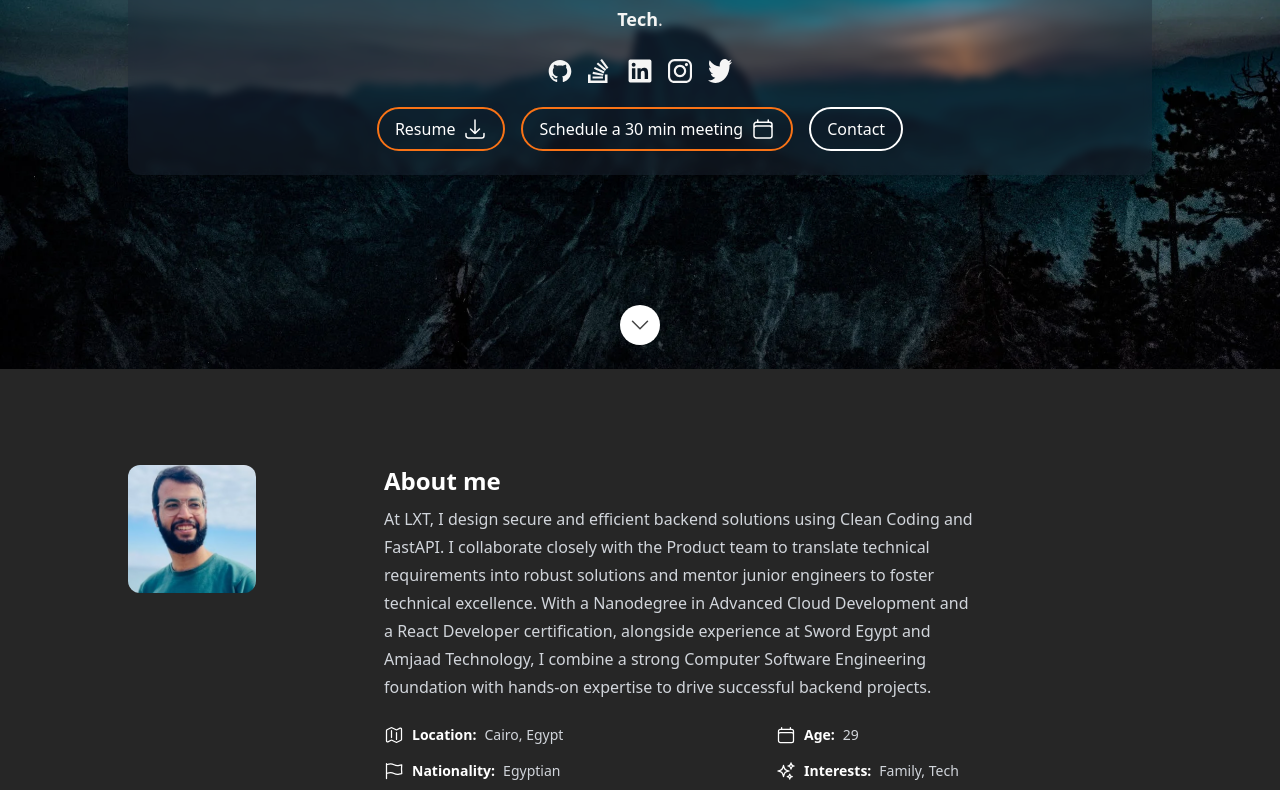
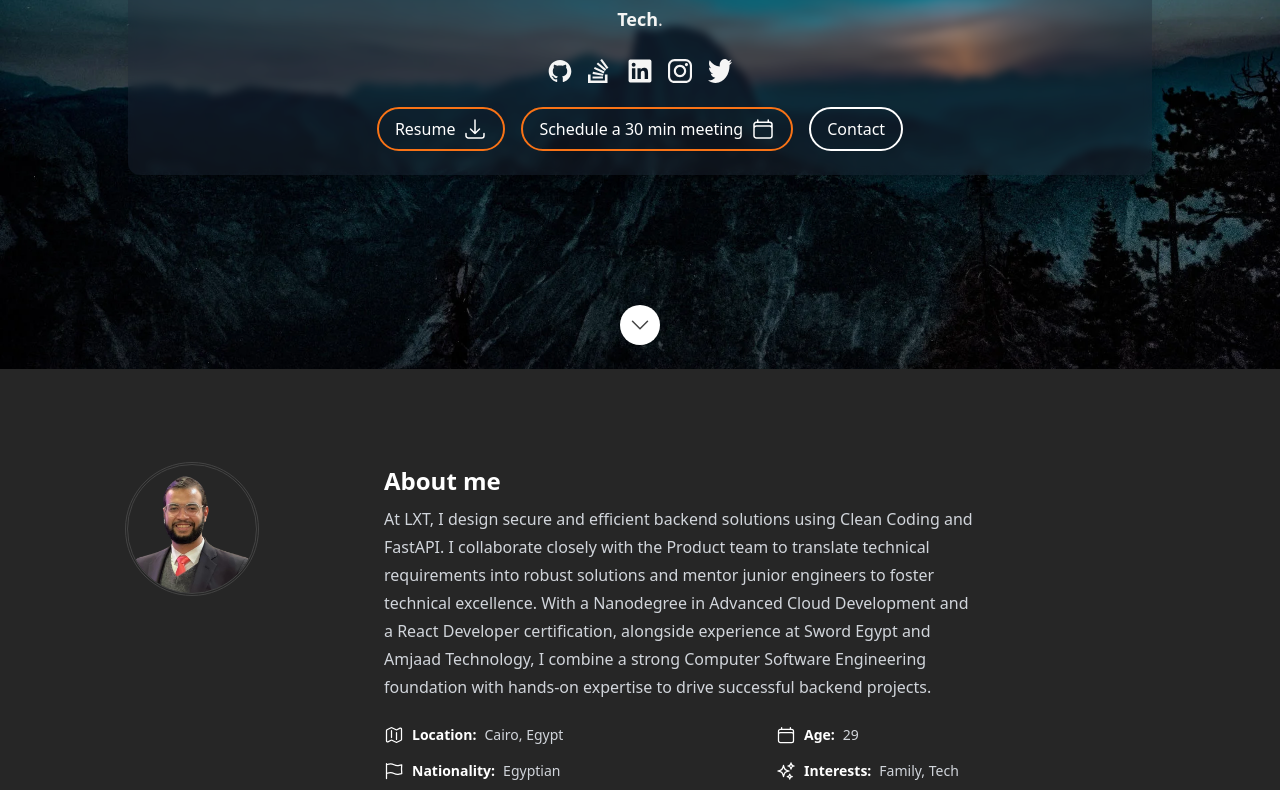
Before and after one commit to alsabbahy/my-landing-page, a Next.js app: page / in a window 1280 px wide. Shown: the part 431-1221 px from the top of the page. Built offline with nearby package versions, Linux system fonts and the light colour scheme.

Commit message:
Update profile image and styling
- Replace profile picture with new image
- Change profile image container to rounded-full with outline-double
- Update profilepic import in data.tsx to use new image file

```diff
--- a/src/components/Sections/About.tsx
+++ b/src/components/Sections/About.tsx
@@ -12,7 +12,7 @@ const About: FC = memo(() => {
       <div className={classNames('grid grid-cols-1 gap-y-4', {'md:grid-cols-4': !!profileImageSrc})}>
         {!!profileImageSrc && (
           <div className="col-span-1 flex justify-center md:justify-start">
-            <div className="relative h-24 w-24 overflow-hidden rounded-xl md:h-32 md:w-32">
+            <div className="relative h-24 w-24 overflow-hidden rounded-full outline-double md:h-32 md:w-32">
               <Image alt="about-me-image" className="h-full w-full object-cover" src={profileImageSrc} />
             </div>
           </div>
--- a/src/data/data.tsx
+++ b/src/data/data.tsx
@@ -29,7 +29,7 @@ import porfolioImage8 from '../images/portfolio/portfolio-8.jpg';
 import porfolioImage9 from '../images/portfolio/portfolio-9.jpg';
 import porfolioImage10 from '../images/portfolio/portfolio-10.jpg';
 import porfolioImage11 from '../images/portfolio/portfolio-11.jpg';
-import profilepic from '../images/profilepic.jpg';
+import profilepic from '../images/profilepic-2.png';
 import testimonialImage from '../images/testimonial.webp';
 // Type imports
 import {
```
Also changed, not shown: src/images/profilepic-2.png (added).
